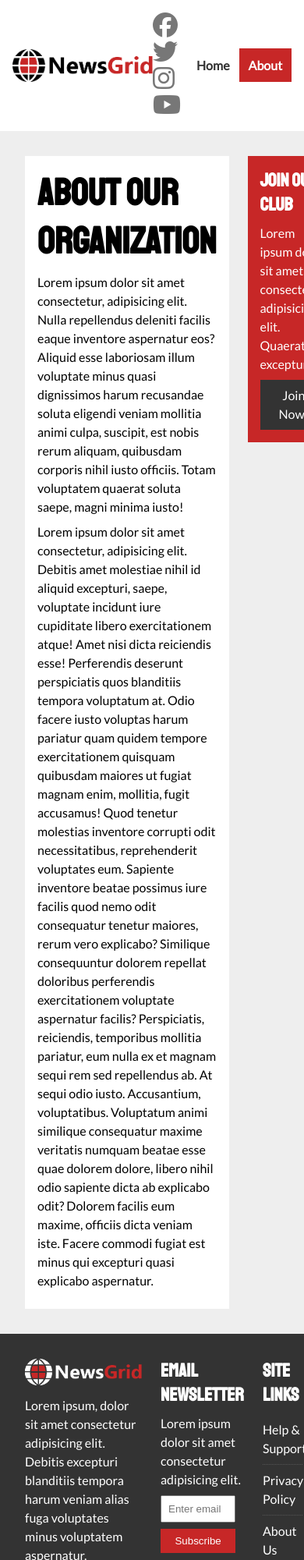
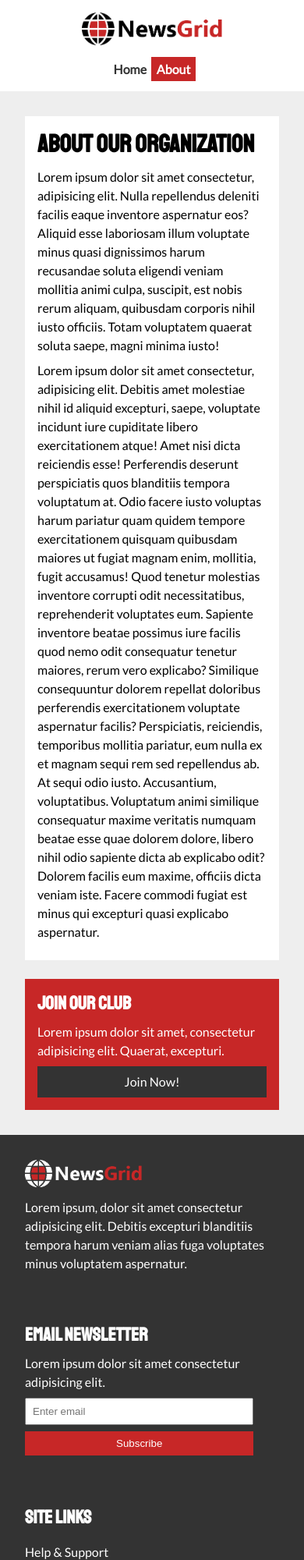
Before and after one commit to devin-shields/NewsGrid, a plain HTML site: page about.html in a window 390 px wide. Shown: the top 2000 px of the page at 78% size. Drawn offline with Linux system fonts and the light colour scheme.

Commit message:
Finished mobile.css. All done for now.

```diff
--- a/about.html
+++ b/about.html
@@ -8,7 +8,7 @@
     <link href="https://fonts.googleapis.com/css?family=Lato|Staatliches&display=swap" rel="stylesheet">
     <link rel="shortcut icon" type="image/x-icon" href="favicon.ico">
     <link rel="stylesheet" href="css/style.css">
-    <link rel="stylesheet" media=" screen and (max-width: 770px) href="css/mobile.css">
+    <link rel="stylesheet" media=" screen and (max-width: 770px)" href="css/mobile.css">
     <title>NewsGrid | About</title>
 </head>
 
--- a/article.html
+++ b/article.html
@@ -8,7 +8,7 @@
     <link href="https://fonts.googleapis.com/css?family=Lato|Staatliches&display=swap" rel="stylesheet">
     <link rel="shortcut icon" type="image/x-icon" href="favicon.ico">
     <link rel="stylesheet" href="css/style.css">
-    <link rel="stylesheet" media=" screen and (max-width: 770px) href="css/mobile.css">
+    <link rel="stylesheet" media=" screen and (max-width: 770px)" href="css/mobile.css">
     <title>NewsGrid | Latest News</title>
 </head>
 
@@ -37,8 +37,8 @@
                     <h1 class="big-head">Latest Article</h1>
                     <div class="meta">
                         <small>
-                            <i class="fas fa-user"></i>Written by John Doe
-                             -- December 12th, 2019
+                            <i class="fas fa-user"></i> Written by John Doe
+                             <br> December 12th, 2019
                         </small>
                         <div class="category category-ent">Entertainment</div>
                     </div>
--- a/css/mobile.css
+++ b/css/mobile.css
@@ -14,3 +14,52 @@
 .main-nav .logo {
     justify-self: center;
 }
+
+.main-nav li a {
+    padding: .4rem;
+}
+
+/* Home Articles */
+
+#home-articles .articles-container {
+    grid-template-columns: repeat(2, 1fr);
+}
+
+#home-articles .card:first-child,
+#home-articles .card:last-child  {
+    grid-template-columns: 1fr;
+    grid-column: 1;
+}
+
+@media(max-width: 600px) {
+    /* Stack Grid Items */
+    #showcase .showcase-container,
+    #home-articles .articles-container,
+    #main-footer .footer-container {
+        grid-template-columns: 1fr;
+    }
+
+    #main-footer .footer-container > *:last-child {
+        grid-column: 1;
+    }
+
+    #main-footer .footer-container > * {
+        padding-bottom: 2rem;
+    }
+
+    /* Asides */
+    .page-container {
+        display: grid;
+        grid-template-columns: 1fr;
+        margin: 2rem 0;
+        grid-gap: 1.5rem;
+    }
+
+    .page-container > *:first-child {
+        grid-column: 1;
+    }
+
+    .big-head {
+        font-size: 2rem;
+    }
+}
```
Also changed, not shown: index.html (+1 -1 lines).
